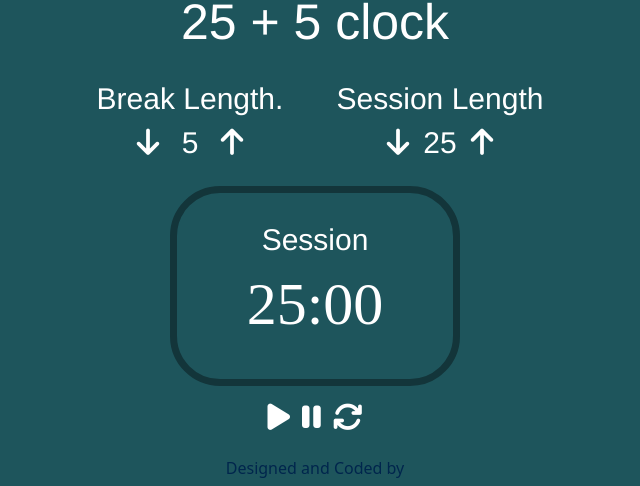
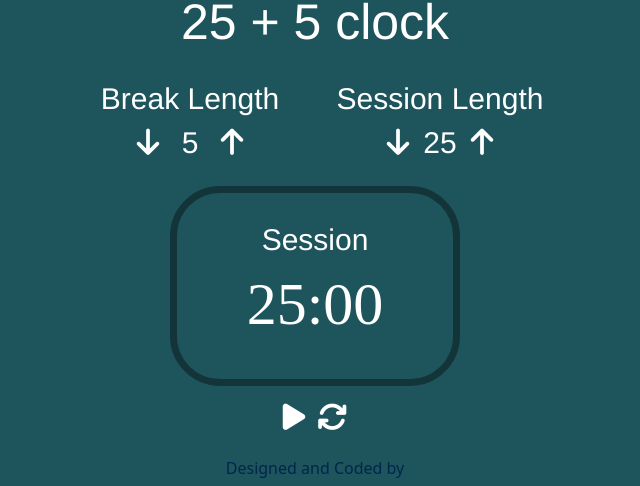
Before and after one commit to altontonn/clock, a React (Create React App) app: page / in a window 1280 px wide. Shown: the part 153-639 px from the top of the page, without its empty margins (325-965 px from the left). Built offline with nearby package versions, Linux system fonts and the light colour scheme.

Commit message:
Toggle the timer state using logical NOT operator on prevState.timeTicking.

```diff
--- a/src/App.js
+++ b/src/App.js
@@ -17,6 +17,8 @@ class App extends React.Component {
     this.decrement_session_length = this.decrement_session_length.bind(this);
     this.reset = this.reset.bind(this);
     this.tick = this.tick.bind(this);
+    this.handleStart = this.handleStart.bind(this);
+    // this.handleStop = this.handleStop.bind(this);
   }
   increment_break_length() {
     this.setState((prevState) => {
@@ -65,13 +67,24 @@ class App extends React.Component {
           : 60,
     }));
   }
+
+  handleStart() {
+    this.setState((prevState) => ({
+      timeTicking: !prevState.timeTicking,
+    }));
+  }
+
   formatTime(seconds) {
+    if (seconds < 0) {
+      return "00:00";
+    }
     const minutes = Math.floor(seconds / 60);
     const remainingSeconds = seconds % 60;
     return `${minutes.toString().padStart(2, "0")}:${remainingSeconds
       .toString()
       .padStart(2, "0")}`;
   }
+
   reset() {
     clearInterval(this.timerID);
     this.setState({
@@ -81,6 +94,19 @@ class App extends React.Component {
       session_length: 25 * 60,
       initial_session_length: 25 * 60,
     });
+    const beepSound = document.getElementById("beep");
+    beepSound.pause();
+    beepSound.currentTime = 0;
+  }
+
+  componentDidUpdate(prevProps, prevState) {
+    if (prevState.timeTicking !== this.state.timeTicking) {
+      if (this.state.timeTicking) {
+        this.startTimer();
+      } else {
+        this.stopTimer();
+      }
+    }
   }
 
   startTimer() {
@@ -91,22 +117,18 @@ class App extends React.Component {
     clearInterval(this.timerID);
   }
 
-  componentDidUpdate(propState, prevState) {
-    if (prevState.timeTicking !== this.state.timeTicking) {
-      if (this.state.timeTicking) {
-        this.startTimer();
-      } else {
-        this.stopTimer()
-      }
-    }
-  }
-
   tick() {
     if (this.state.timeTicking) {
       this.setState((prevState) => {
         if (prevState.session_length >= 0) {
+          if (prevState.session_length === 0) {
+            document.getElementById("beep").play();
+          }
           return { session_length: prevState.session_length - 1 };
-        } else if (prevState.break_length > 0) {
+        } else if (prevState.break_length >= 0) {
+          if (prevState.break_length === 0) {
+            document.getElementById("beep").play();
+          }
           return { break_length: prevState.break_length - 1 };
         } else {
           return {
@@ -126,7 +148,7 @@ class App extends React.Component {
       <div className="clock-block">
         <div className="main-title">25 + 5 clock</div>
         <div className="length-control">
-          <div id="break-label">Break Length.</div>
+          <div id="break-label">Break Length</div>
           <button
             className="btn-level"
             id="break-decrement"
@@ -215,17 +237,12 @@ class App extends React.Component {
           </div>
         </div>
         <div className="timer-control">
-        <button
-            id="start_stop"
-            onClick={() => this.setState({ timeTicking: true })}
-          >
-            <i className="fa fa-play fa-2x"></i>
-          </button>
-          <button
-            id="start_stop"
-            onClick={() => this.setState({ timeTicking: false })}
-          >
-            <i className="fa fa-pause fa-2x"></i>
+          <button id="start_stop" onClick={this.handleStart}>
+            <i
+              className={`fa fa-${
+                this.state.timeTicking ? "pause" : "play"
+              } fa-2x`}
+            ></i>
           </button>
           <button id="reset" onClick={this.reset}>
             <i className="fa fa-refresh fa-2x"></i>
@@ -236,7 +253,11 @@ class App extends React.Component {
           Designed and Coded by <br />
           Newton Alumasa
         </div>
-        <audio id="beep" preload="auto" src="https://cdn.freecodecamp.org/testable-projects-fcc/audio/BeepSound.wav"></audio>
+        <audio
+          id="beep"
+          preload="auto"
+          src="https://cdn.freecodecamp.org/testable-projects-fcc/audio/BeepSound.wav"
+        ></audio>
       </div>
     );
   }
```
